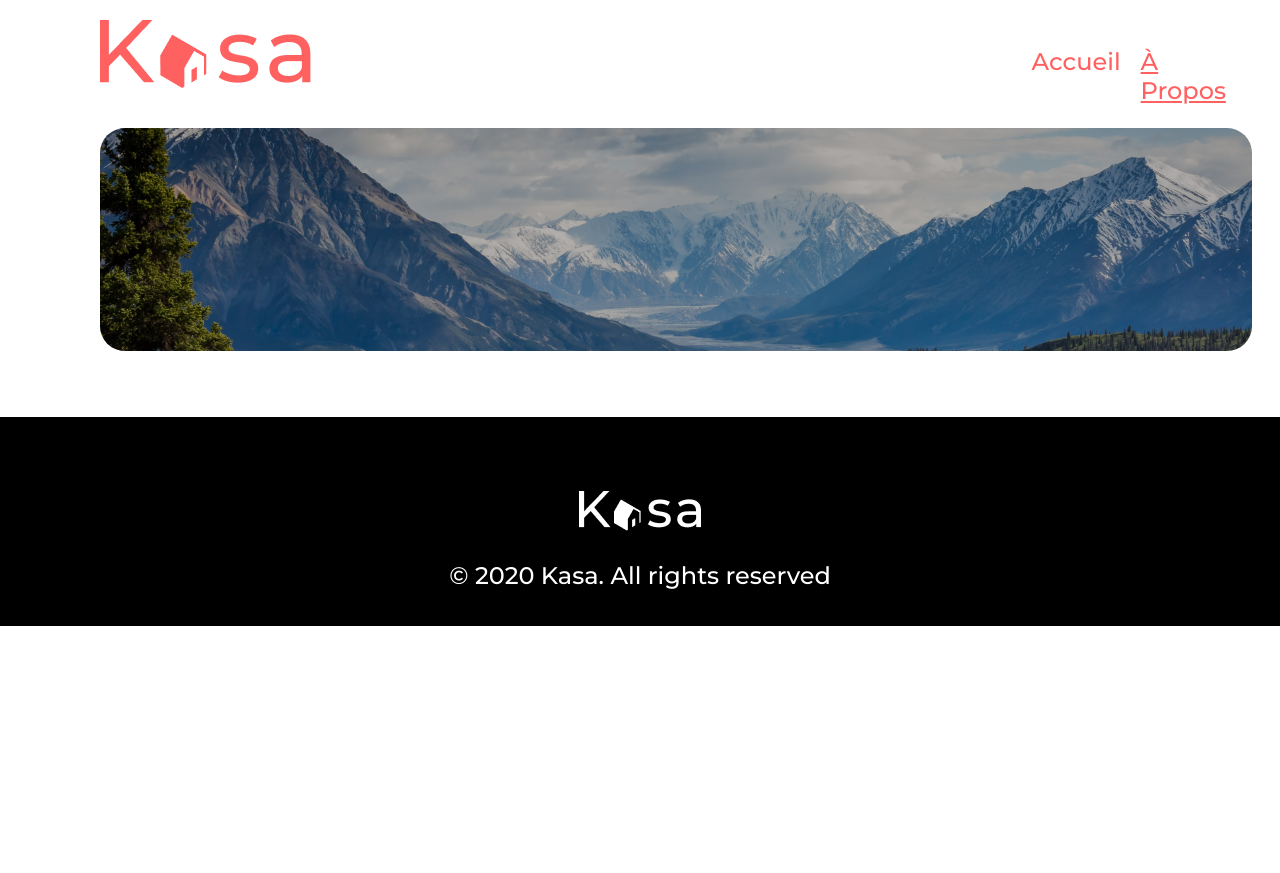
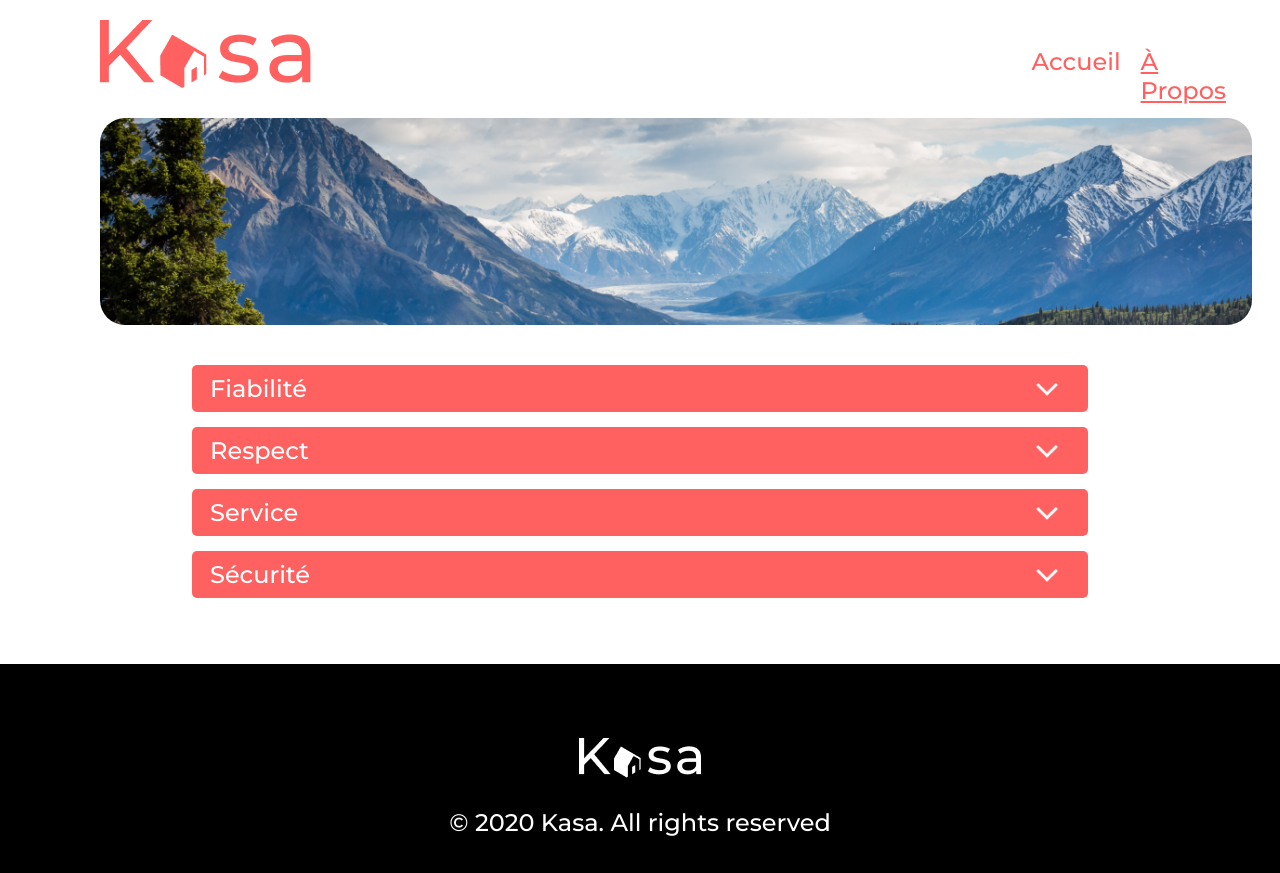
Before and after one commit to sousouben/Mouatakide_Souad_p11_102022, a React (Create React App) app in the folder kasa/: page /Apropos in a window 1280 px wide. Before the commit the page ends 800 px from the top, so only its background shows below. Built offline with nearby package versions, Linux system fonts and the light colour scheme.

Commit message:
finition de la page À propos
Ajout des collapses

```diff
--- a/kasa/src/Components/Dropdown/Dropdown.css
+++ b/kasa/src/Components/Dropdown/Dropdown.css
@@ -0,0 +1,25 @@
+.titre-dropdown {
+  width: 100%;
+  height: 47px;
+  background-color: #ff6060;
+
+  color: white;
+  display: flex;
+  justify-content: space-between;
+  align-items: center;
+  padding: 0 18px;
+  border-radius: 5px;
+}
+.titre-dropdown h3 {
+  color: white;
+  font-size: 24px;
+  font-weight: 500;
+  line-height: 34px;
+  letter-spacing: 0em;
+  text-align: left;
+}
+.titre-dropdown img {
+  width: 26px;
+  height: 26px;
+  margin-right: 10px;
+}
--- a/kasa/src/Components/Dropdown/Dropdown.jsx
+++ b/kasa/src/Components/Dropdown/Dropdown.jsx
@@ -1,9 +1,46 @@
 import React from "react";
+import { useState } from "react";
+import close from "../../assets/icones/fermer.png";
+import open from "../../assets/icones/ouvert.png";
 import "./Dropdown.css";
-//import fermer from "../../assets/icones/fermer.png";
-//import ouvert from "../../assets/icones/ouvert.png";
-const Dropdown = () => {
-  return <div></div>;
-};
+
+function Dropdown({ title, text, extraClass }) {
+  const [dropdownOpen, setDropdown] = useState(false);
+
+  return dropdownOpen ? (
+    <div className={extraClass ? "dropdown " + extraClass : "dropdown"}>
+      <div className="titre-dropdown">
+        <h3>{title}</h3>
+        <img
+          src={close}
+          alt="Contenu invisible"
+          onClick={() => setDropdown(false)}
+        />
+      </div>
+      {typeof text === "object" ? tabEquipement(text) : <p>{text}</p>}
+    </div>
+  ) : (
+    <div className="dropdown">
+      <div className="titre-dropdown">
+        <h3>{title}</h3>
+        <img
+          src={open}
+          alt="Contenu visible"
+          onClick={() => setDropdown(true)}
+        />
+      </div>
+    </div>
+  );
+}
+
+function tabEquipement(tab) {
+  return (
+    <ul>
+      {tab.map((equipment) => (
+        <li>{equipment}</li>
+      ))}
+    </ul>
+  );
+}
 
 export default Dropdown;
--- a/kasa/src/pages/Apropos/Apropos.css
+++ b/kasa/src/pages/Apropos/Apropos.css
@@ -0,0 +1,28 @@
+.baniere-a-propos {
+  width: 90%;
+  margin-left: 100px;
+  margin-top: 30px;
+  margin-bottom: 20px;
+  border-radius: 25px;
+}
+.apropos .dropdown {
+  width: 70%;
+  margin-top: 15px;
+  margin-left: 15%;
+  margin-bottom: 10px;
+}
+.apropos .titre-dropdown {
+  width: 100%;
+}
+.apropos .dropdown p {
+  height: auto;
+  padding: 10px 30px 10px 30px;
+  width: 100%;
+  color: #ff6060;
+  background-color: #f6f6f6;
+  font-size: 24px;
+  font-weight: 400;
+  line-height: 34px;
+  letter-spacing: 0em;
+  text-align: left;
+}
--- a/kasa/src/pages/Apropos/Apropos.jsx
+++ b/kasa/src/pages/Apropos/Apropos.jsx
@@ -1,16 +1,39 @@
 import React from "react";
 import "./Apropos.css";
 import apropos from "../../assets/images/banniereApropos.png";
+import Dropdown from "../../Components/Dropdown/Dropdown";
 
-const Apropos = () => {
+function Apropos() {
   return (
     <div className="apropos">
-      <div className="banniere">
-        <img src={apropos} alt="bannière à propos" />
-        <div className="filtre"></div>
-      </div>
+      <img
+        className="baniere-a-propos"
+        src={apropos}
+        alt="Chaine de montagnes"
+      />
+
+      <Dropdown
+        classe="apropos"
+        title="Fiabilité"
+        text="Les annonces postées sur Kasa garantissent une fiabilité totale. Les photos sont conformes aux logements, et toutes les informations sont régulièrement vérifiées  par nos équipes."
+      />
+
+      <Dropdown
+        title="Respect"
+        text="La bienveillance fait partie des valeurs fondatrices de Kasa. Tout comportement discriminatoire ou de perturbation du voisinage entraînera une exclusion de notre plateforme."
+      />
+
+      <Dropdown
+        title="Service"
+        text="Nos équipes se tiennent à votre disposition pour vous fournir une expérience parfaite. N'hésitez pas à nous contacter si vous avez la moindre question."
+      />
+
+      <Dropdown
+        title="Sécurité"
+        text="La sécurité est la priorité de Kasa. Aussi bien pour nos hôtes que pour les voyageurs, chaque logement correspond aux critères de sécurité établis par nos services. En laissant une note aussi bien à l'hôte qu'au locataire, cela permet à nos équipes de vérifier que les standards sont bien respectés. Nous organisons également des ateliers sur la sécurité domestique pour nos hôtes."
+      />
     </div>
   );
-};
+}
 
 export default Apropos;
```
